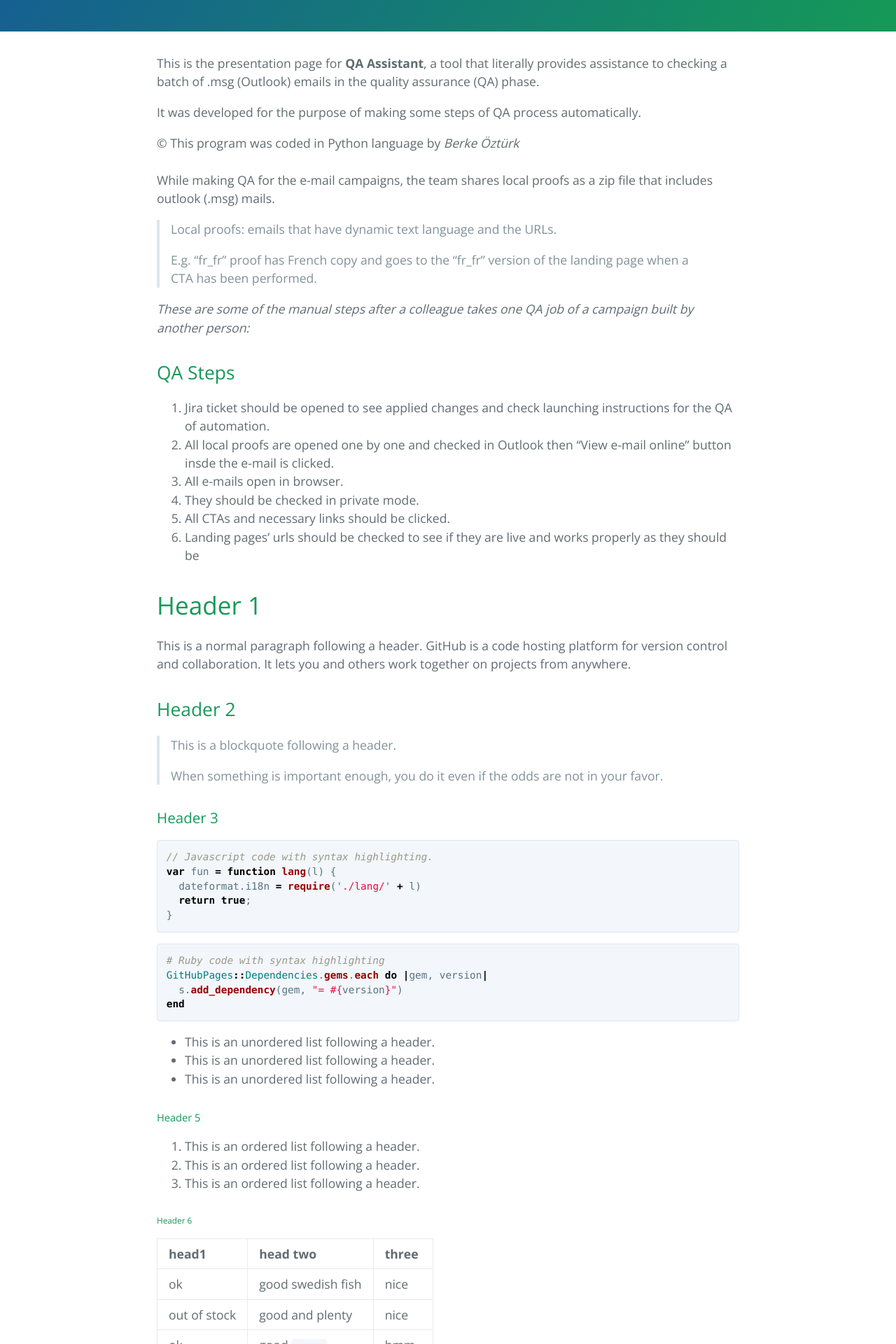
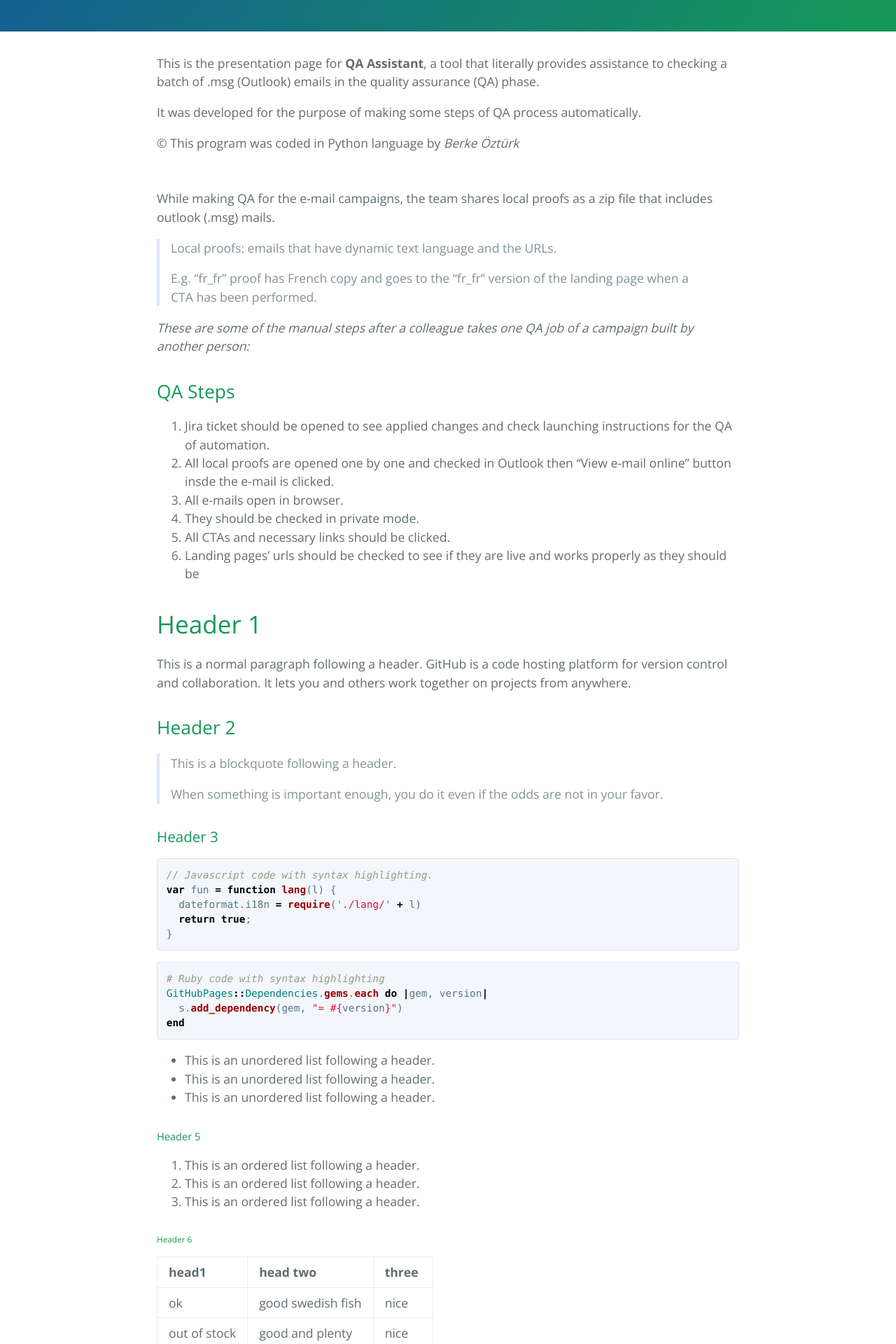
Before and after one commit to berkeozturk/QA-Assistant, a Jekyll site: the page built from index.md, in a window 1280 px wide. Shown: the part 338-2258 px from the top of the page at 70% size. Built offline with Jekyll 4.4.1, drawn with Linux system fonts in a browser that asks for light colours.

Commit message:
Update index.md

```diff
--- a/index.md
+++ b/index.md
@@ -9,7 +9,7 @@ It was developed for the purpose of making some steps of QA process automaticall
 
 
 © This program was coded in Python language by _Berke Öztürk_
-<br><br>
+<br><br><br>
 While making QA for the e-mail campaigns, the team shares local proofs as a zip file that includes outlook (.msg) mails.
 
 > Local proofs: emails that have dynamic text language and the URLs.
```
